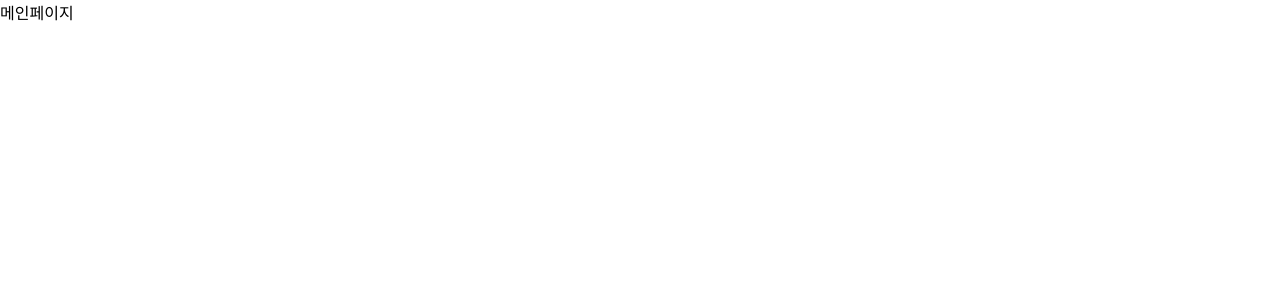
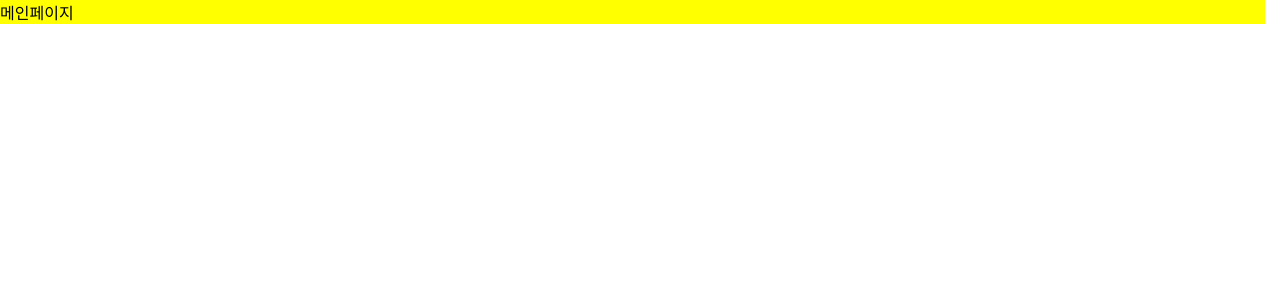
Before and after one commit to Hyeon1445/s-form-ui-docs, a Next.js app: page / in a window 1280 px wide. Shown: the top 300 px of the page. Built offline with nearby package versions, Linux system fonts and the light colour scheme; a web font is replaced by a local one.

Commit message:
chore: install emotion/styled

```diff
--- a/package.json
+++ b/package.json
@@ -10,6 +10,8 @@
     "prepare": "husky install"
   },
   "dependencies": {
+    "@emotion/react": "^11.10.6",
+    "@emotion/styled": "^11.10.6",
     "@types/node": "18.15.3",
     "@types/react": "18.0.28",
     "@types/react-dom": "18.0.11",
--- a/src/pages/index.tsx
+++ b/src/pages/index.tsx
@@ -1,5 +1,11 @@
+import styled from '@emotion/styled'
+
 const Home = () => {
-  return <div>메인페이지</div>
+  return <Text>메인페이지</Text>
 }
 
+const Text = styled.div`
+  background-color: yellow;
+`
+
 export default Home
```
Also changed, not shown: 1 other file (tests, documents, lock files or other folders).
